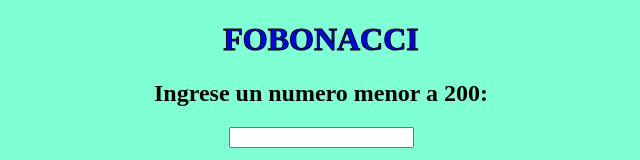
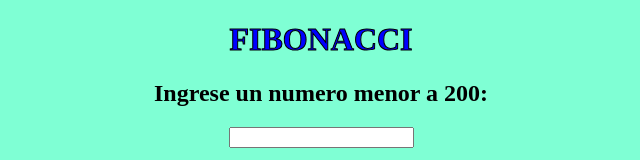
Before and after one commit to nucleomis/ejemplojavascript3, a plain HTML site: page docs/index.html in a window 1280 px wide. Shown: the top 160 px of the page, without its empty margins (319-959 px from the left). Drawn offline with Linux system fonts and the light colour scheme.

Commit message:
correccion encabezado

```diff
--- a/docs/index.html
+++ b/docs/index.html
@@ -7,7 +7,7 @@
     <title>Es Fibonacci</title>
 </head>
 <body>
-    <h1>FOBONACCI</h1>
+    <h1>FIBONACCI</h1>
     <h2>Ingrese un numero menor a 200: </h2>
     <div>
         <input type="text" id="numero" required>
```
